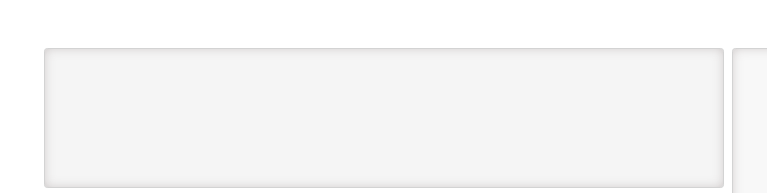
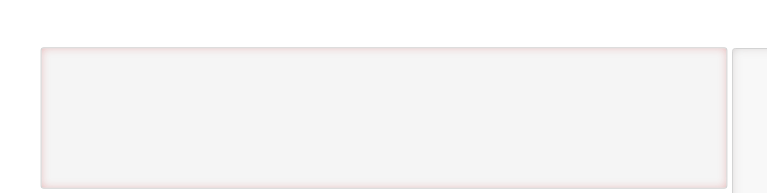
Before and after one commit to CNF1993/practica-grid, a plain HTML site: page index.html in a window 1280 px wide. In both pictures the pointer is over the element 468 px from the left and 118 px from the top of the page. Shown: the top 193 px of the page, 84-851 px from the left. Drawn offline with Linux system fonts and the light colour scheme.

Commit message:
add hover to .box

```diff
--- a/styles.css
+++ b/styles.css
@@ -18,8 +18,14 @@
     background: whitesmoke;
     border: 1px solid lightgray;
     border-radius: .2rem;
-    box-shadow: inset 0 0 14px -5px rgba(100, 81, 81, 0.507);
+    box-shadow: inset 0 0 13px -6px rgba(100, 81, 81, 0.507);
     cursor: pointer;
+}
+
+.box:hover {
+    box-shadow: inset 0 0 13px -6px rgba(201, 23, 23, 0.623);
+    transform: scale(1.01);
+    transition: all .2s ease;
 }
 
 .box:nth-child(even) {
```
